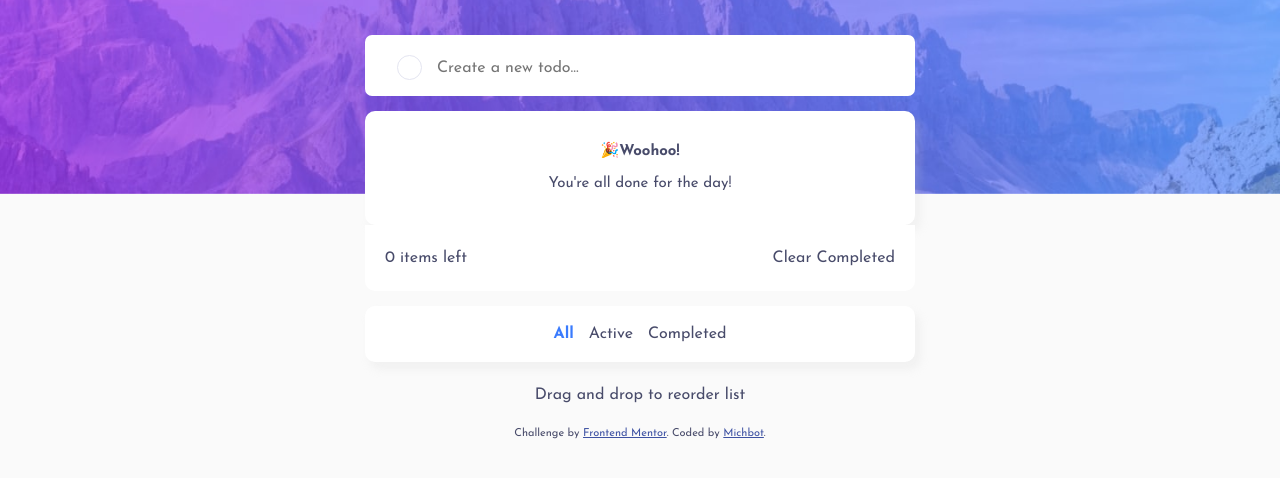
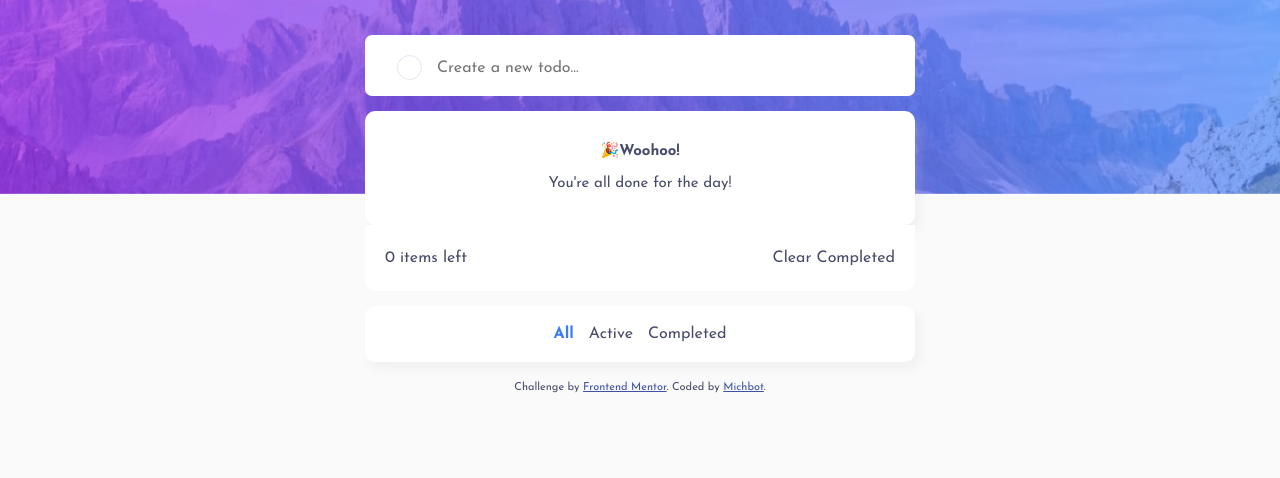
Before and after one commit to michbotx/to-do-app, a plain HTML site: page index.html in a window 1280 px wide. Shown: the part 106-584 px from the top of the page. Drawn offline with Linux system fonts and the light colour scheme.

Commit message:
small edits

```diff
--- a/index.html
+++ b/index.html
@@ -67,13 +67,10 @@
       <span id="completed" class="category ">Completed</span>
     </div>
 
-    <div class="reorder">
-      Drag and drop to reorder list
-    </div>
 
-    <div class="attribution">
+    <div class="attribution" style="margin-top: 20px">
       Challenge by <a href="https://www.frontendmentor.io?ref=challenge" target="_blank">Frontend Mentor</a>.
-      Coded by <a href="#">Michbot</a>.
+      Coded by <a href="https://github.com/michbotx/to-do-app">Michbot</a>.
     </div>
 
   </div>
```
Also changed, not shown: 1 other file.
